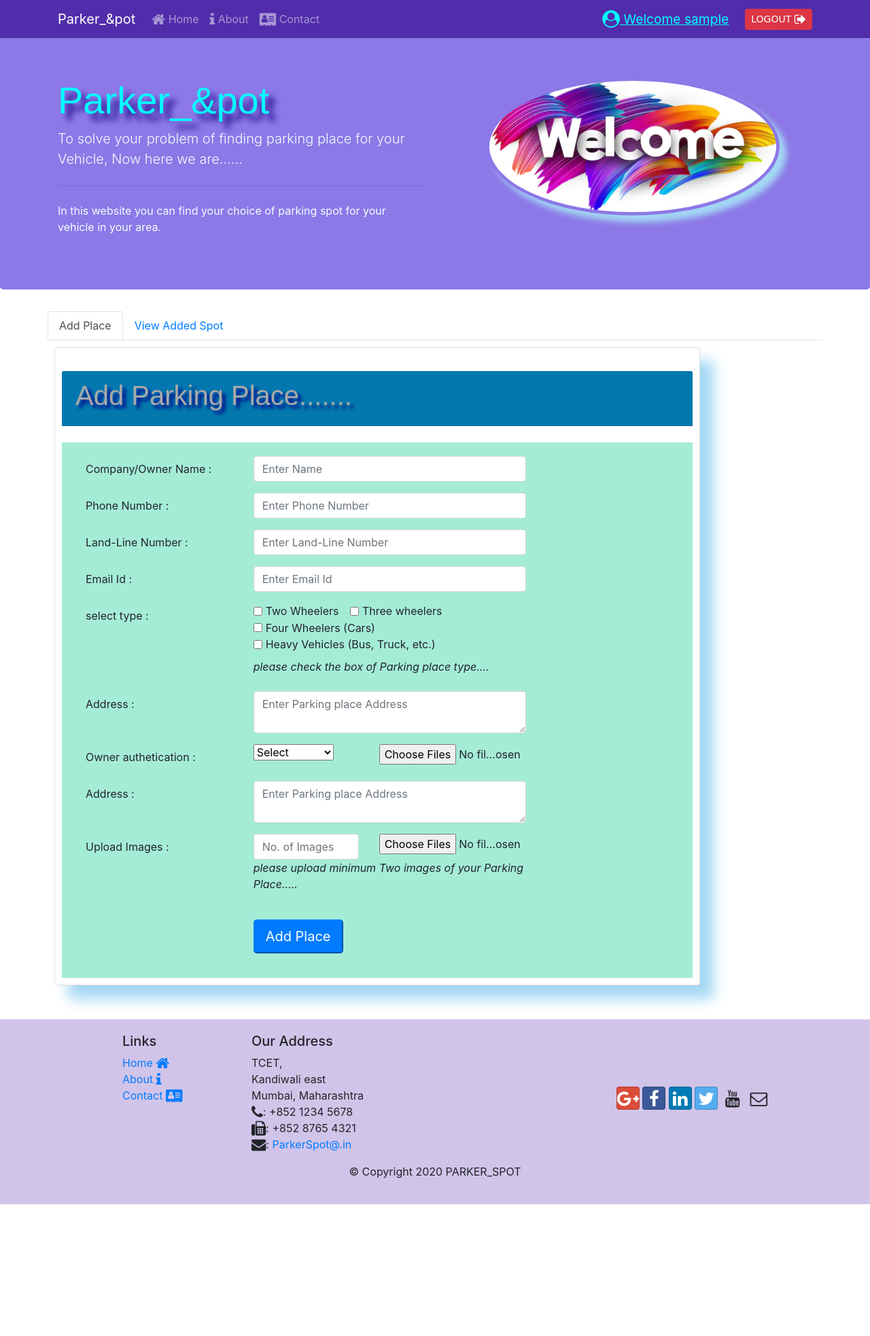
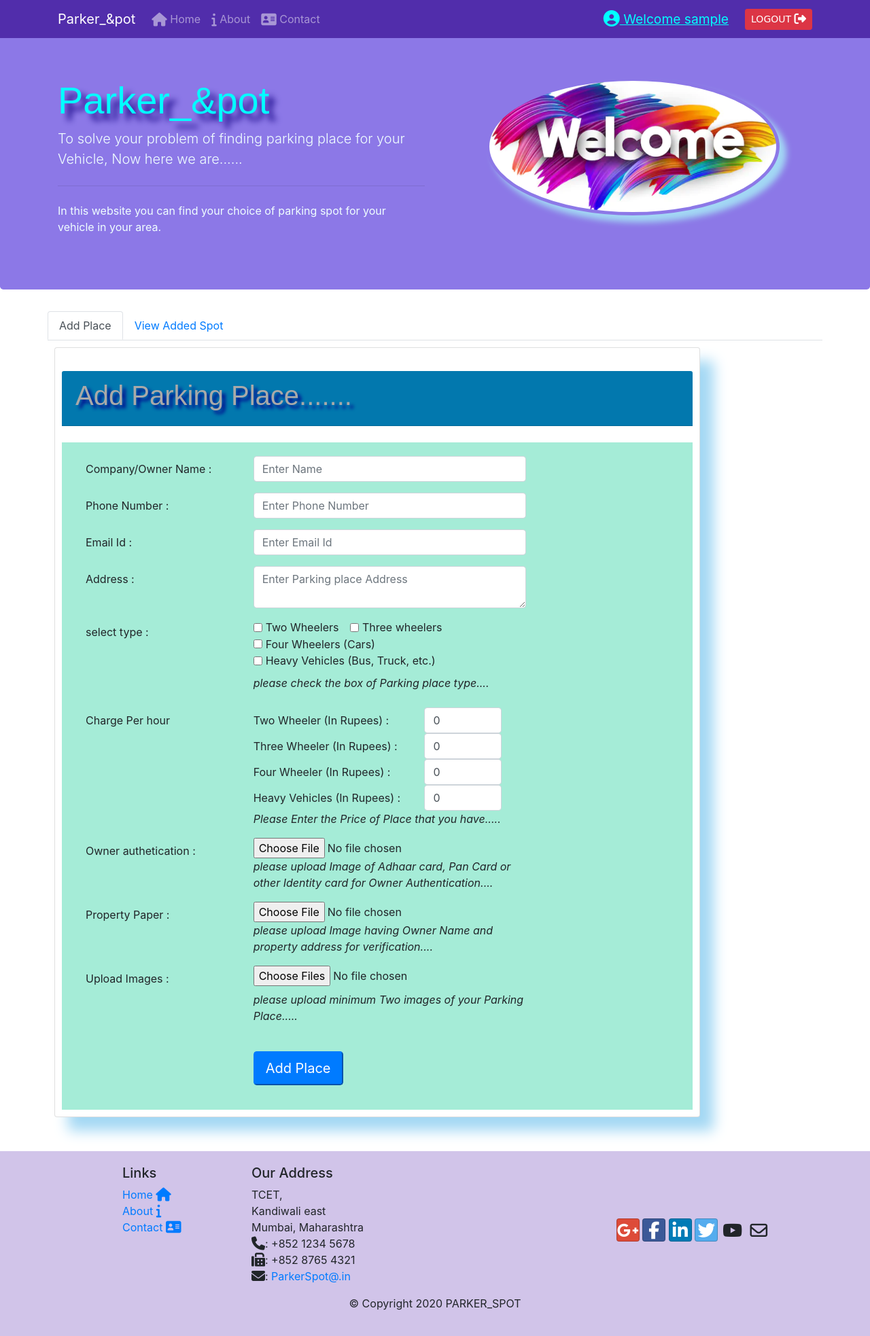
Before and after one commit to shivamgupta1509/parker_spot_php, a PHP site: page /addplace.php in a window 1280 px wide. Shown: the whole page at 68% size. Before the commit the page ends 1772 px from the top, so only its background shows below. Run offline with PHP 8.4, Linux system fonts and the light colour scheme; the visitor is signed in with stand-in values (Sample User, id 1); some libraries are stand-ins or nearby versions.

Commit message:
complete karo fast bhai log

```diff
--- a/addplace.php
+++ b/addplace.php
@@ -1,6 +1,7 @@
 <?php
   $page = "addplace";
   session_start();
+  include("partials/spotEntryDB.php");
 ?>
 <!DOCTYPE html>
 <html lang="en">
@@ -29,98 +30,113 @@
               <div role="tabpanel" class="tab-pane fade show active" id="addplacetap" aria-labelledby="add-tab">
                 <div class="card col-10">
                   <div class="col-12 mb-4 mt-4 card-header">
-                    <h1>Add Parking Place.......</h1>
+                      <h1>Add Parking Place.......</h1>
                   </div>
                   <div class="card-body">
                     <div class="col-12 col-md-10">
-                      <form>
+                      <form method=POST name="addplaceform" id="addplaceform" enctype=”multipart/form-data” >
                         <div class="form-group row">
                           <label for="cname" class="col-md-4 col-form-label"> Company/Owner Name :</label>
                           <div class="col-md-7">
-                            <input type="text" class="form-control" id="cname" name="cname" placeholder="Enter Name">
+                              <input type="text" class="form-control" id="cname" name="cname" placeholder="Enter Name" required>
                           </div>
                         </div>
                         <div class="form-group row">
                           <label for="cphone" class="col-md-4 col-form-label"> Phone Number :</label>
                           <div class="col-md-7">
-                            <input type="tel" class="form-control" id="cphone" name="cphone" placeholder="Enter Phone Number">
-                          </div>
-                        </div>
-                        <div class="form-group row">
-                          <label for="clandline" class="col-md-4 col-form-label"> Land-Line Number :</label>
-                          <div class="col-md-7">
-                            <input type="tel" class="form-control" id="clandline" name="clandline" placeholder="Enter Land-Line Number">
+                              <input type="tel" class="form-control" id="cphone" name="cphone" placeholder="Enter Phone Number" required>
                           </div>
                         </div>
                         <div class="form-group row">
                           <label for="cemail" class="col-md-4 col-form-label"> Email Id :</label>
                           <div class="col-md-7">
-                            <input type="email" class="form-control" id="cemail" name="cemail" placeholder="Enter Email Id">
+                              <input type="email" class="form-control" id="cemail" name="cemail" placeholder="Enter Email Id" required>
                           </div>
                         </div>
                         <div class="form-group row">
-                          <label for="cplacetype" class="col-md-4 col-form-label"> select type : </label>
+                          <label for="caddress" class="col-md-4 col-form-label"> Address :</label>
+                          <div class="col-md-7">
+                              <textarea class="form-control" id="caddress" name="caddress" placeholder="Enter Parking place Address" required></textarea>
+                          </div>
+                        </div>
+                        <div class="form-group row">
+                          <label class="col-md-4 col-form-label"> select type : </label>
                           <div class="col-md-7">
                             <div class="form-check form-check-inline">
-                              <input class="form-check-input" type="checkbox" id="twowheel" name="twowheel" value="twowheel">
+                              <input class="form-check-input" type="checkbox" id="twowheel" name="twowheel" value="1">
                               <label class="form-check-label" for="twowheel">Two Wheelers</label>
                             </div>
                             <div class="form-check form-check-inline">
-                              <input class="form-check-input" type="checkbox" id="threewheel" name="threewheel" value="threewheel">
+                              <input class="form-check-input" type="checkbox" id="threewheel" name="threewheel" value="1">
                               <label class="form-check-label" for="threewheel">Three wheelers</label>
                             </div>
                             <div class="form-check form-check-inline">
-                              <input class="form-check-input" type="checkbox" id="fourwheel" name="fourwheel" value="fourwheel">
+                              <input class="form-check-input" type="checkbox" id="fourwheel" name="fourwheel" value="1">
                               <label class="form-check-label" for="fourwheel">Four Wheelers (Cars)</label>
                             </div>
                             <div class="form-check form-check-inline">
-                              <input class="form-check-input" type="checkbox" id="heavyveh" name="heavyveh" value="heavyveh">
+                              <input class="form-check-input" type="checkbox" id="heavyveh" name="heavyveh" value="1">
                               <label class="form-check-label" for="heavyveh">Heavy Vehicles (Bus, Truck, etc.)</label>
                             </div>
                           </div>
                           <i class="col-md-7 offset-4 mb-2 mt-2">please check the box of Parking place type....</i>
                         </div>
                         <div class="form-group row">
-                          <label for="caddress" class="col-md-4 col-form-label"> Address :</label>
+                          <label class="col-md-4 col-form-label">Charge Per hour</label>
                           <div class="col-md-7">
-                            <textarea class="form-control" id="caddress" name="caddress" placeholder="Enter Parking place Address"></textarea>
+                            <div class="row">
+                              <label class="col-md-7 col-form-label">Two Wheeler (In Rupees) : </label>
+                              <div class="col-md-4">
+                                <input type="text" id="charge2wheel" name="charge2wheel" class="form-control" value="0">
+                              </div>
+                            </div>
+                            <div class="row">
+                              <label class="col-md-7 col-form-label">Three Wheeler (In Rupees) : </label>
+                              <div class="col-md-4">
+                                <input type="text" id="charge3wheel" name="charge3wheel" class="form-control" value="0">
+                              </div>
+                            </div>
+                            <div class="row">
+                              <label class="col-md-7 col-form-label">Four Wheeler (In Rupees) : </label>
+                              <div class="col-md-4">
+                                <input type="text" id="charge4wheel" name="charge4wheel" class="form-control" value="0">
+                              </div>
+                            </div>
+                            <div class="row">
+                              <label class="col-md-7 col-form-label">Heavy Vehicles (In Rupees) : </label>
+                              <div class="col-md-4">
+                                <input type="text" id="chargeHeavywheel" name="chargeHeavywheel" class="form-control" value="0">
+                              </div>
+                            </div>
+                            <i>Please Enter the Price of Place that you have.....</i>
                           </div>
                         </div>
                         <div class="form-group row">
-                          <label for="ownerauth" class="col-md-4 col-form-label">Owner authetication :</label>
-                          <div class="col-md-3">
-                          <select name="ownerauth" id="ownerauth">
-                            <option value="select">Select</option>
-                            <option value="adhaar">Adhaar Card</option>
-                            <option value="pan">Pan Card</option>
-                            <option value="other">others</option>
-                          </select>
-                          </div>
-                          <div class="col-md-4">
-                            <input type="file" class="form-control-file" id="pspotimg" name="pspotimg" accept="image/*" multiple>
+                          <label for="file1" class="col-md-4 col-form-label">Owner authetication :</label>
+                          <div class="col-md-7">
+                            <input type="file" class="form-control-file" id="file1" name="file1" >
+                            <i>please upload Image of Adhaar card, Pan Card or other Identity card for Owner Authentication....</i>
                           </div>
                         </div>
                         <div class="form-group row">
-                          <label for="caddress" class="col-md-4 col-form-label"> Address :</label>
+                          <label for="file2" class="col-md-4 col-form-label"> Property Paper :</label>
                           <div class="col-md-7">
-                            <textarea class="form-control" id="caddress" name="caddress" placeholder="Enter Parking place Address"></textarea>
+                            <input type="file" class="form-control-file" id="file2"  name="file2">
+                            <i>please upload Image having Owner Name and property address for verification....</i>
                           </div>
                         </div>
                         <div class="form-group row">
-                          <label for="pspotimg" class="col-md-4 col-form-label"> Upload Images :</label>
-                          <div class="col-md-3">
-                            <input type="number" class="form-control" id="numofimg" name="numofimg" placeholder="No. of Images">
-                          </div>
-                          <div class="col-md-4">
-                            <input type="file" class="form-control-file" id="pspotimg" name="pspotimg" accept="image/*" multiple>
+                          <label for="spotImg[]" class="col-md-4 col-form-label"> Upload Images :</label>
+                          <div class="col-md-7">
+                            <input type="file" class="form-control-file" id="spotImg[]" name="spotImg[]" accept="image/*" multiple>
                           </div>
                           <i class="col-md-7 offset-4 ">please upload minimum Two images of your Parking Place.....</i>
                         </div>
                         <div class="form-group row">
                           <div class="offset-md-4 col-md-10 mt-4">
-                              <button type="submit" class="btn-lg btn-primary">Add Place</button>
+                            <button type="submit" class="btn-lg btn-primary" name="addplaceform">Add Place</button>
                           </div>
-                      </div>
+                        </div>
                       </form>
                     </div>
                   </div>
@@ -138,10 +154,7 @@
 
 
 
-      <?php include("partials/footer.php") ?>
-
-    <script src="https://code.jquery.com/jquery-3.5.1.slim.min.js" ></script>
-    <script src="https://cdn.jsdelivr.net/npm/popper.js@1.16.1/dist/umd/popper.min.js">   </script>
-    <script src="https://stackpath.bootstrapcdn.com/bootstrap/4.5.2/js/bootstrap.min.js"> </script>
+    <?php include("partials/footer.php") ?>
+    <?php include("partials/script.php") ?>
 </body>
 </html>
--- a/index.php
+++ b/index.php
@@ -1,5 +1,6 @@
 <?php
   session_start();
+  $_SESSION["feedback"] = 0;
   include("partials/credential.php");
   $page = "home";
 ?>
--- a/partials/credential.php
+++ b/partials/credential.php
@@ -57,7 +57,7 @@
 
       while($result = mysqli_fetch_array($query)) {
         $_SESSION["username"] = $result["username"];
-        if ($result["admin"] == "true") {
+        if ($result["username"] == "admin123") {
           header("location: admin.php");
         }
         else{
--- a/partials/link.php
+++ b/partials/link.php
@@ -1,5 +1,7 @@
 <link rel="stylesheet" href="https://stackpath.bootstrapcdn.com/bootstrap/4.5.2/css/bootstrap.min.css">
 <link rel="stylesheet" href="https://stackpath.bootstrapcdn.com/font-awesome/4.7.0/css/font-awesome.min.css">
+<link rel="stylesheet" href="https://use.fontawesome.com/releases/v5.14.0/css/all.css">
+<script src="https://kit.fontawesome.com/f961aa1ec5.js" crossorigin="anonymous"></script>
 <link rel="stylesheet" href="https://cdnjs.cloudflare.com/ajax/libs/bootstrap-social/5.1.1/bootstrap-social.min.css">
 <link rel='stylesheet' href='https://cdn.jsdelivr.net/npm/sweetalert2@7.12.15/dist/sweetalert2.min.css'>
 <script src="https://cdn.jsdelivr.net/npm/sweetalert2@7.12.15/dist/sweetalert2.all.min.js"></script>
--- /dev/null
+++ b/partials/spotEntryDB.php
@@ -0,0 +1,42 @@
+<?php
+    include("db_conn.php");
+
+    if(isset($_POST["addplaceform"])){
+        $username = $_SESSION["username"];
+
+        $cname = $_POST["cname"];
+        $cphone = $_POST["cphone"];
+        $cemail = $_POST["cemail"];
+        $caddress = $_POST["caddress"];
+
+        // if data is posted, set value to 1, else to 0
+        $twowheel = isset($_POST["twowheel"]) ? 1 : 0;
+        $threewheel = isset($_POST["threewheel"]) ? 1 : 0;
+        $fourwheel = isset($_POST["fourwheel"]) ? 1 : 0;
+        $heavyveh = isset($_POST["heavyveh"]) ? 1 : 0;
+
+        $charge2wheel = $_POST["charge2wheel"];
+        $charge3wheel = $_POST["charge3wheel"];
+        $charge4wheel = $_POST["charge4wheel"];
+        $chargeHeavywheel = $_POST["chargeHeavywheel"];
+
+        $ownerAuth_dir = "/images/ownerIdProof/";
+        $propertyPaper_dir = "/images/propertyPaper/";
+        // $parkingSpotImg = "/images/parkingSpotImg/";
+
+        $ownerAuth_path = $ownerAuth_dir.basename($_FILES['file1']['name']);
+        $propertyPaper_path = $propertyPaper_dir.basename($_FILES['file2']['name']);
+
+        $q = "INSERT INTO `placedetail`(`username`, `cname`, `cphone`, `cemail`, `caddress`, `wheel2`, `wheel3`, `wheel4`, `heavywheel`, `wheel2price`, `wheel3price`, `wheel4price`, `heavywheelprice`, `ownerproof`, `propertyproof`) VALUES ('$username', '$cname', '$cphone', '$cemail', '$caddress', '$twowheel', '$threewheel', '$fourwheel', '$heavyveh', '$charge2wheel', '$charge3wheel', '$charge4wheel', '$chargeHeavywheel', '$ownerAuth_path', '$propertyPaper_path')";
+        mysqli_query($con, $q);
+
+        move_uploaded_file($_FILES["file1"]["tmp_name"],$ownerAuth_path);
+        move_uploaded_file($_FILES["file2"]["tmp_name"],$propertyPaper_path);
+        // if(!empty(array_filter($_FILES["spotImg"]["name"]))){
+        //     foreach($_FILES["spotImg"]["name"] as $key => $val){
+
+        //     }
+        // }
+
+    }
+?>
```
Also changed, not shown: CSS/admin.css (+63 -6 lines), admin.php (+24 -10 lines), contactus.php (+23 -6 lines), userquery.php (added, +76 -0 lines).
